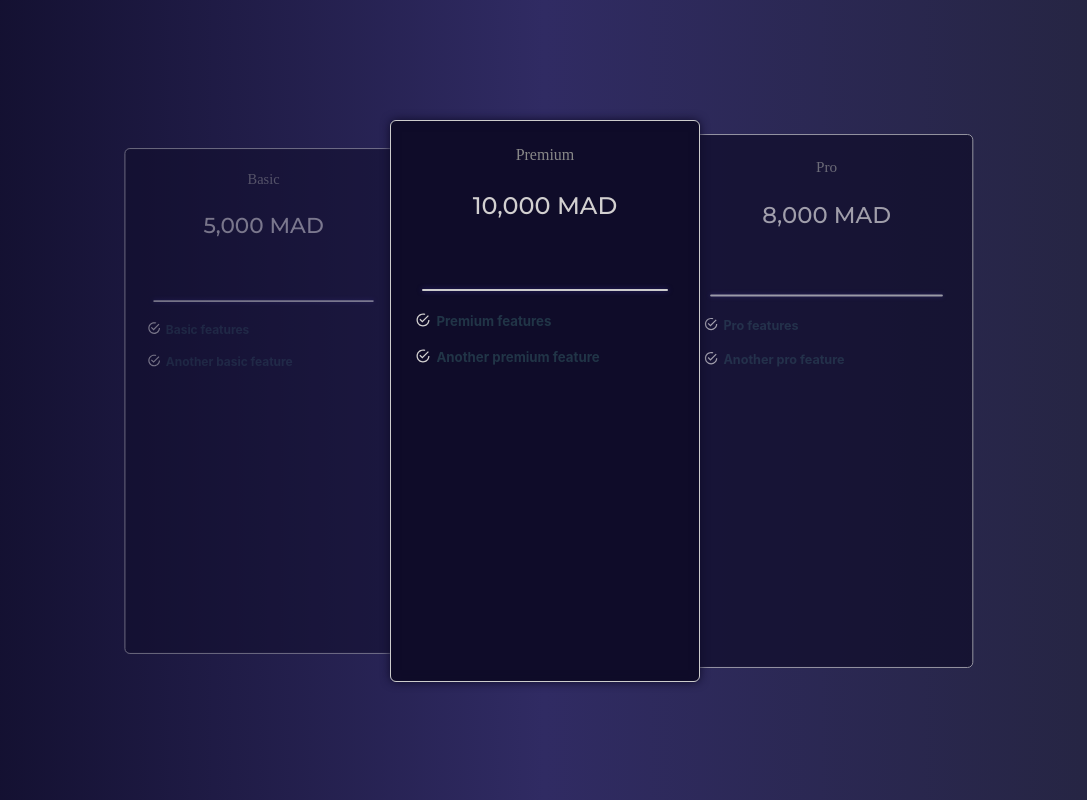
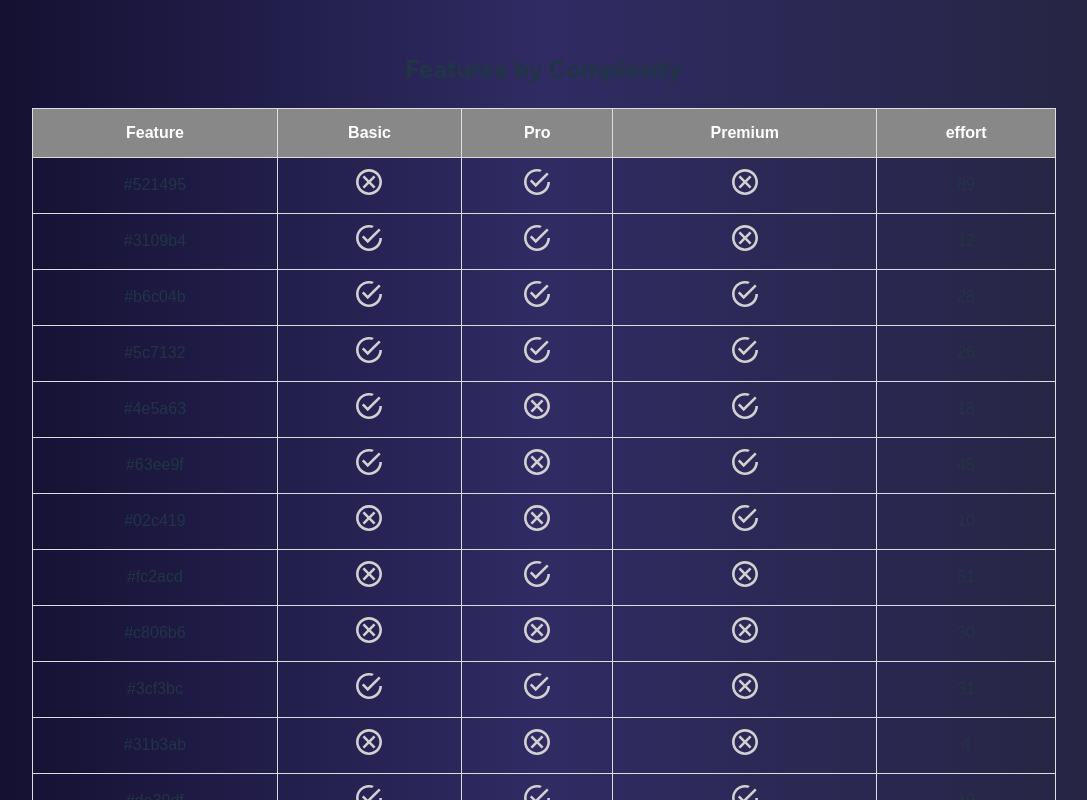
Before and after one commit to ouahlineomaima/pricing, a React (Vite) app: page / in a window 1280 px wide. Shown: the top 800 px of the page, without its empty margins (96-1183 px from the left). Built offline with nearby package versions, Linux system fonts and the light colour scheme.

Commit message:
Adding fetures table

```diff
--- a/src/App.css
+++ b/src/App.css
@@ -7,5 +7,37 @@
   text-align: center;
   display: flex;
   justify-content: center;
+  display: flex;
+  flex-direction: column;
 
 }
+.cardContainer {
+  margin-top: 1rem;
+}
+
+.features{
+  width: 80vw;
+  height: auto;
+}
+
+table{
+  font-family: Arial, Helvetica, sans-serif;
+  border-collapse: collapse;
+  width: 100%;
+}
+
+table td, table th {
+  border: 1px solid #ddd;
+  padding: 8px;
+}
+
+
+table tr:hover {opacity: 0.5;}
+
+table th {
+  padding-top: 12px;
+  padding-bottom: 12px;
+  text-align: centre;
+  background-color: #888;
+  color: white;
+}
--- a/src/App.jsx
+++ b/src/App.jsx
@@ -1,8 +1,12 @@
 import { useState } from 'react';
+import { useMemo } from 'react';
 import { IoMdCheckmarkCircleOutline, IoMdCloseCircleOutline } from 'react-icons/io';
 import { FaRegCircleXmark } from 'react-icons/fa6';
 import './App.css';
-import {Cards} from './Cards'
+import { Cards } from './Cards'
+import { useTable } from 'react-table';
+import MOCK_DATA from './MOCK_DATA.json'
+
 
 
 function App() {
@@ -35,12 +39,90 @@ function App() {
       // ... add more features
     ],
   };
-  const cards = [premiumCard, proCard, basicCard]
+  const cards = [basicCard, premiumCard, proCard ]
+
+  const COLUMNS = [
+    {
+      Header: 'Feature',
+      accessor: 'feature'
+    },
+    {
+      Header: 'Basic',
+      accessor: 'basic'
+    },
+    {
+      Header: 'Pro',
+      accessor: 'pro'
+    },
+    {
+      Header: 'Premium',
+      accessor: 'premium'
+    },
+    {
+      Header: 'effort',
+      accessor: 'effort'
+    },
+  ]
+
+  const columns = useMemo(() => COLUMNS, [])
+  const data = useMemo(() => MOCK_DATA, [])
+  const tableInstance = useTable({ columns, data });
+  const { getTableProps, getTableBodyProps, headerGroups, rows, prepareRow } = tableInstance
 
 
   return (
     <>
-    <Cards cards={cards}/>
+    <h2>Features by Complexity</h2>
+      <div className='features'>
+        <table {...getTableProps}>
+          <thead >
+            {headerGroups.map((headerGroup) => (
+              <tr {...headerGroup.getHeaderGroupProps()}>
+                {headerGroup.headers.map((column) => (
+                  <th {...column.getHeaderProps()}>{column.render('Header')}</th>
+                ))}
+
+              </tr>
+
+            ))}
+
+          </thead>
+          <tbody {...getTableBodyProps()}>
+            {rows.map((row) => {
+              prepareRow(row);
+              return (
+                <tr {...row.getRowProps()}>
+                  {row.cells.map((cell) => {
+                    const column = cell.column;
+                    const value = cell.value;
+
+                    return (
+                      <td {...cell.getCellProps()}>
+                        {typeof value === 'boolean' ? (
+                          <span>
+                            {value ? (
+                              <IoMdCheckmarkCircleOutline color='#d2d0d0' size={'2rem'} />
+                            ) : (
+                              <IoMdCloseCircleOutline color='#d2d0d0'size={'2rem'} />
+                            )}
+                          </span>
+                        ) : (
+                          value
+                        )}
+                      </td>
+                    );
+                  })}
+                </tr>
+              );
+            })}
+          </tbody>
+        </table>
+
+      </div>
+
+      <h2>Pricing</h2>
+
+      <Cards cards={cards} />
     </>
   )
 }
--- a/src/Cards.jsx
+++ b/src/Cards.jsx
@@ -6,7 +6,7 @@ import { FaRegCircleXmark } from 'react-icons/fa6';
 
 export function Cards(props) {
   return (
-    <div>
+    <div className='cardContainer'>
       {props.cards.map((card, index) => (
         <div key={index} className={`card ${card.title.toLowerCase()}`}>
           <div className='header'>
--- /dev/null
+++ b/src/MOCK_DATA.json
@@ -0,0 +1,20 @@
+[{"feature":"#521495","basic":false,"premium":false,"pro":true,"effort":89},
+{"feature":"#3109b4","basic":true,"premium":false,"pro":true,"effort":12},
+{"feature":"#b6c04b","basic":true,"premium":true,"pro":true,"effort":28},
+{"feature":"#5c7132","basic":true,"premium":true,"pro":true,"effort":26},
+{"feature":"#4e5a63","basic":true,"premium":true,"pro":false,"effort":18},
+{"feature":"#63ee9f","basic":true,"premium":true,"pro":false,"effort":45},
+{"feature":"#02c419","basic":false,"premium":true,"pro":false,"effort":10},
+{"feature":"#fc2acd","basic":false,"premium":false,"pro":true,"effort":51},
+{"feature":"#c806b6","basic":false,"premium":false,"pro":false,"effort":30},
+{"feature":"#3cf3bc","basic":true,"premium":false,"pro":true,"effort":31},
+{"feature":"#31b3ab","basic":false,"premium":false,"pro":false,"effort":4},
+{"feature":"#de39df","basic":true,"premium":true,"pro":true,"effort":19},
+{"feature":"#c9f095","basic":false,"premium":true,"pro":true,"effort":96},
+{"feature":"#a37ce2","basic":false,"premium":true,"pro":true,"effort":45},
+{"feature":"#b4f80d","basic":false,"premium":true,"pro":true,"effort":26},
+{"feature":"#59581c","basic":true,"premium":true,"pro":false,"effort":74},
+{"feature":"#409566","basic":true,"premium":true,"pro":true,"effort":19},
+{"feature":"#460186","basic":false,"premium":true,"pro":true,"effort":4},
+{"feature":"#0d9dc2","basic":false,"premium":true,"pro":false,"effort":57},
+{"feature":"#3ad661","basic":true,"premium":false,"pro":false,"effort":91}]
--- a/src/cards.css
+++ b/src/cards.css
@@ -1,14 +1,13 @@
 .cardContainer {
     display: flex;
-    justify-content: center;
-    position: relative;
+    flex-direction: row;
+    justify-content: space-between;
     max-width: 1280px;
     height: 100vh;
+    width: auto;
   }
 
   .card {
-    position: absolute;
-    top: 15%;
     width: 24vw;
     height: 70vh;
     border: 0.1px solid #ccc;
@@ -22,7 +21,6 @@
 
   .premium {
     z-index: 2;
-    left: calc(50% - 12vw);
     transform: scale(1);
     box-shadow:0 0 10px #0f0c29,
               inset 0 0 10px #0f0c29 ;
@@ -31,14 +29,13 @@
 
   .pro {
     z-index: 1;
-    left: calc(50% + 10vw);
     transform: scale(0.95);
     opacity: 0.7;
+
   }
 
   .basic {
     z-index: 0;
-    left: calc(50% - 34vw);
     transform: scale(0.9);
     opacity: 0.5;
   }
```
Also changed, not shown: package.json (+7 -1 lines), 1 other file (tests, documents, lock files or other folders).
